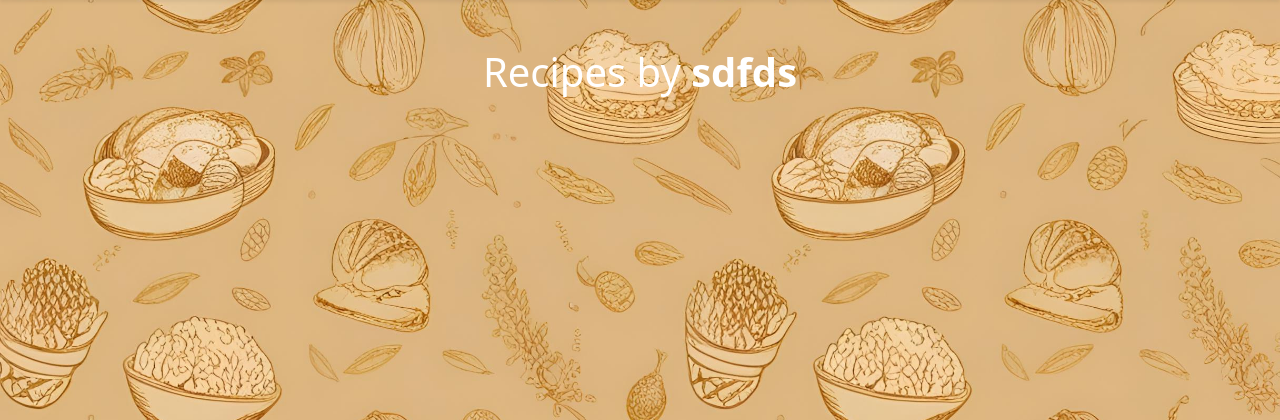
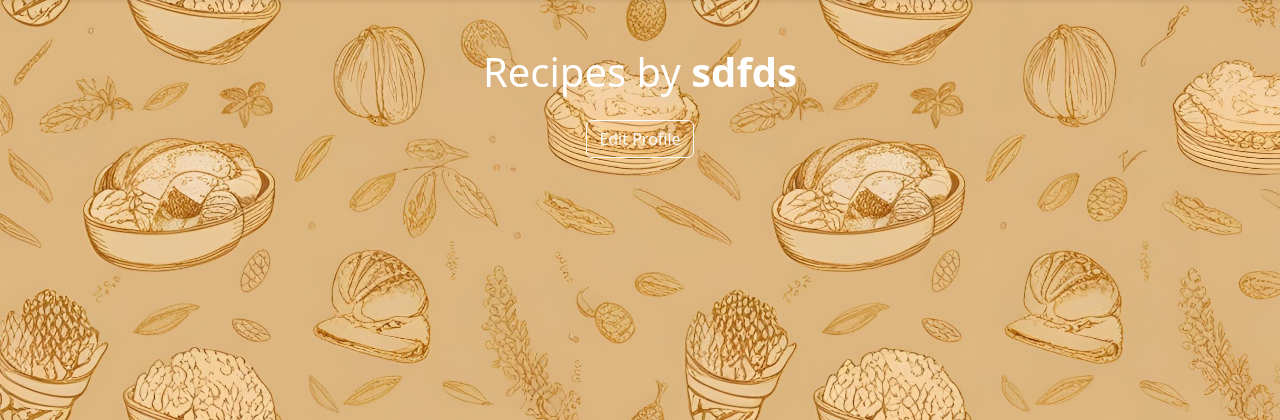
Before and after one commit to RyanTang0203/Recipe_Web_App, a Flask app: page /user/1 in a window 1280 px wide. Shown: the part 56-476 px from the top of the page. Run offline with Flask 3, Linux system fonts and the light colour scheme; a user stored in the database is signed in.

Commit message:
Update user_recipes.html to add the "edit profile" button

```diff
--- a/app/templates/user_recipes.html
+++ b/app/templates/user_recipes.html
@@ -41,7 +41,19 @@
 </header>
 
   <div class="container py-5">
-    <h1 class="text-center mb-4">Recipes by <strong>{{ user.username }}</strong></h1>
+    <h1 class="text-center mb-4">
+	    Recipes by <strong>{{ user.username }}</strong>
+    </h1>
+
+   {% if current_user.is_authenticated and current_user.id == user.id %}
+	  <div class="text-center mb-4">
+		  <a href="{{ url_for('edit_profile', user_id=user.id) }}"
+			  class="btn btn-outline-light">
+			  Edit Profile
+		  </a>
+	  </div>
+   {% endif %}
+
     <div class="row row-cols-1 row-cols-md-3 g-4">
       {% for recipe in recipes %}
       <div class="col">
```
